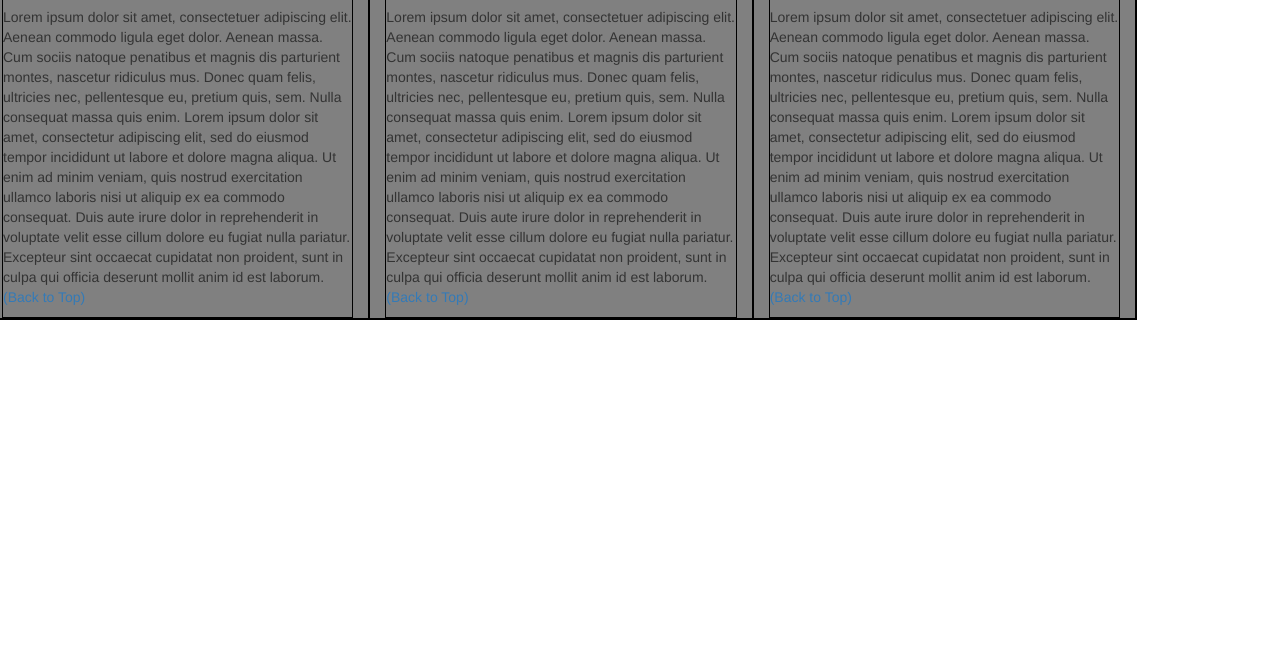
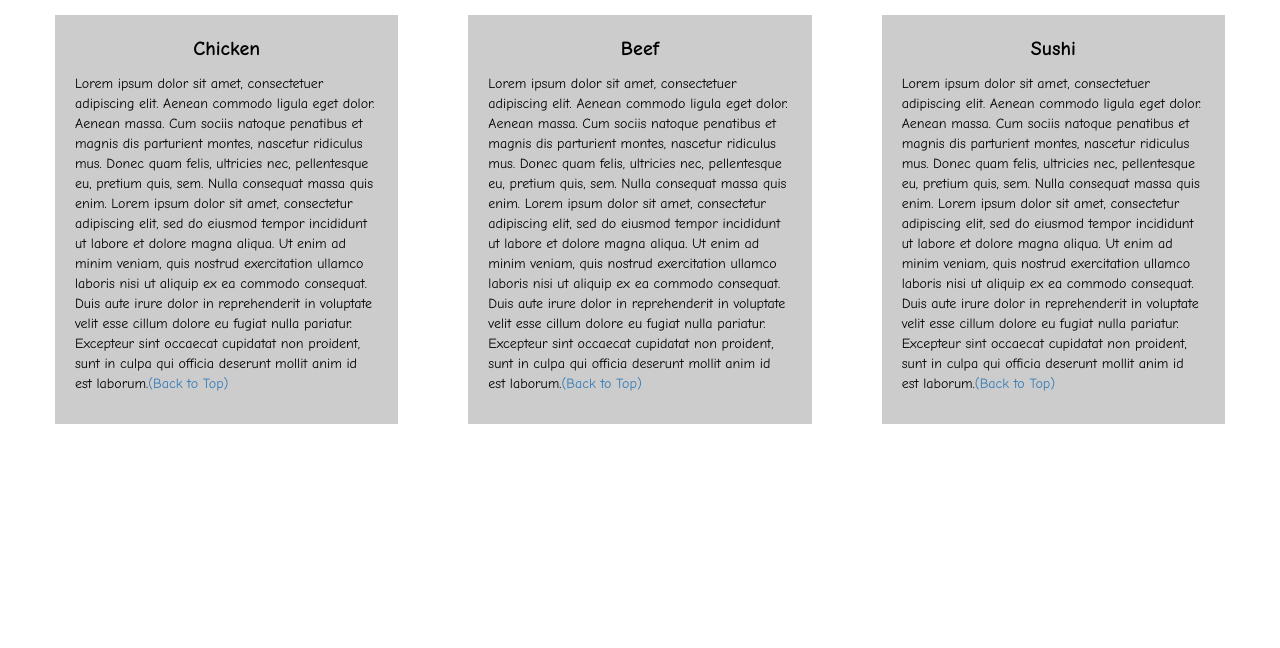
Before and after one commit to AaryanManghnani/Coursera-HTML-CSS-and-JavaScript, a plain HTML site: page Module3 - Assignment/index.html in a window 1280 px wide. Shown: the part 152-800 px from the top of the page. Drawn offline with nearby package versions, Linux system fonts and the light colour scheme; files that its build step writes are made by us from their sources.

Commit message:
Update index.html

```diff
--- a/Module3 - Assignment/index.html
+++ b/Module3 - Assignment/index.html
@@ -12,7 +12,7 @@
 </head>
 
 <meta name="viewport" content="width=device-width, initial-scale=1">
-<link rel="stylesheet" type="text/css" href="styles.css">
+<link rel="stylesheet" type="text/css" href="/Coursera-HTML-CSS-and-JavaScript/Module3 - Assignment/css/style.css">
 
 
 
```
